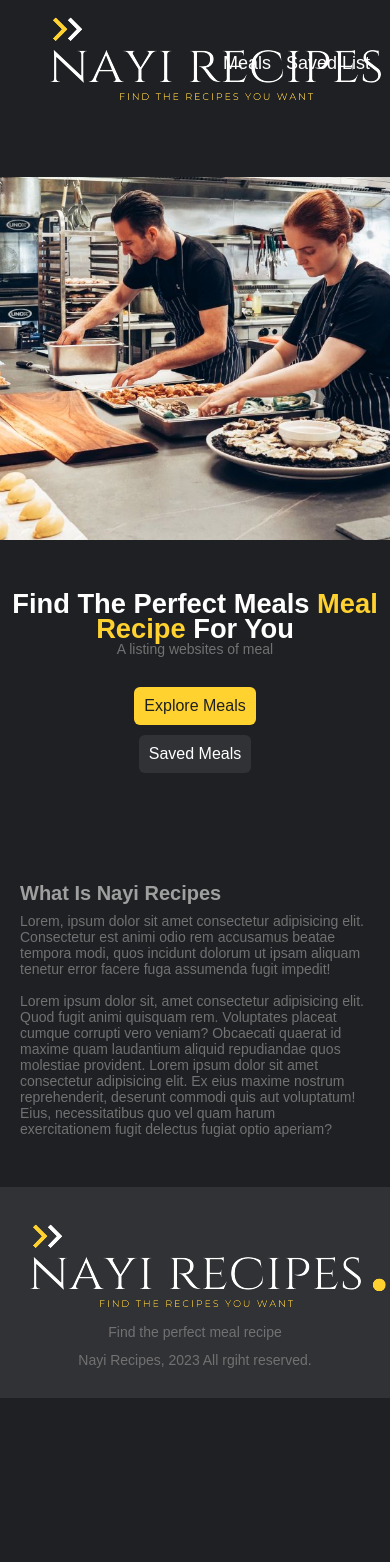
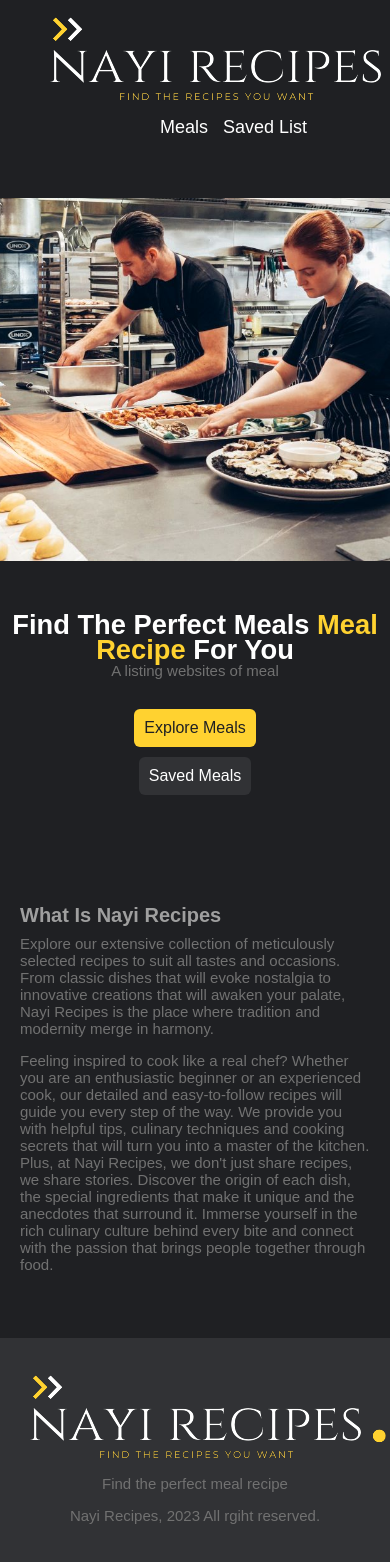
Before and after one commit to espnal/recipes-app, a Next.js app in the folder my-app/: page / in a window 390 px wide. Shown: the top 1562 px of the page. Before the commit the page ends 1398 px from the top, so only its background shows below. Built offline with nearby package versions, Linux system fonts and the light colour scheme.

Commit message:
latest changes

```diff
--- a/my-app/components/home/About.js
+++ b/my-app/components/home/About.js
@@ -7,18 +7,12 @@ function About() {
   return (
     <div className={classes.about}>
         <Title>What is Nayi Recipes</Title>
-        <Text>Lorem, ipsum dolor sit amet consectetur adipisicing elit. Consectetur est
-            animi odio rem accusamus beatae tempora modi, quos incidunt dolorum ut ipsam
-            aliquam tenetur error facere fuga assumenda fugit impedit!
-            <br/>
-            <br/>
-            Lorem ipsum dolor sit, amet consectetur adipisicing elit. Quod fugit animi quisquam
-            rem. Voluptates placeat cumque corrupti vero veniam? Obcaecati quaerat id maxime quam
-            laudantium aliquid repudiandae quos molestiae provident.
-            Lorem ipsum dolor sit amet consectetur adipisicing elit. Ex eius maxime nostrum
-            reprehenderit, deserunt commodi quis aut voluptatum! Eius, necessitatibus quo vel
-            quam harum exercitationem fugit delectus fugiat optio aperiam?
+        <Text>Explore our extensive collection of meticulously selected recipes to suit all tastes and occasions. From classic dishes that will evoke nostalgia to innovative creations that will awaken your palate, Nayi Recipes is the place where tradition and modernity merge in harmony.
+
             </Text>
+            <Text>Feeling inspired to cook like a real chef? Whether you are an enthusiastic beginner or an experienced cook, our detailed and easy-to-follow recipes will guide you every step of the way. We provide you with helpful tips, culinary techniques and cooking secrets that will turn you into a master of the kitchen.
+
+Plus, at Nayi Recipes, we don't just share recipes, we share stories. Discover the origin of each dish, the special ingredients that make it unique and the anecdotes that surround it. Immerse yourself in the rich culinary culture behind every bite and connect with the passion that brings people together through food.</Text>
     </div>
   )
 }
--- a/my-app/components/layout/Navbar.module.scss
+++ b/my-app/components/layout/Navbar.module.scss
@@ -1,5 +1,6 @@
 .navbar {
 	display: flex;
+
 	justify-content: space-between;
 	align-items: center;
 	padding: 1rem 0;
@@ -20,3 +21,17 @@
 		display: inline-block;
 	}
 }
+@media only screen and (max-width: 768px) {
+	.navbar {
+		display: flex;
+		flex-wrap: wrap;
+		text-align: center;
+		align-items: flex-start;
+		padding: 1rem 0;
+		justify-content: initial;
+		flex-direction: column;
+	}
+	.navLinks {
+		margin-left: 40%;
+	}
+}
--- a/my-app/components/text/Text.module.scss
+++ b/my-app/components/text/Text.module.scss
@@ -1,10 +1,11 @@
 .text {
-	font-size: 1.6rem;
+	font-size: 1.9rem;
 	color: var(--text-color);
 	font-family: 'Poppins', sans-serif;
+	margin-bottom: 1em;
 }
 @media only screen and (max-width: 768px) {
 	.text {
-		font-size: 1.4rem;
+		font-size: 1.5rem;
 	}
 }
```
